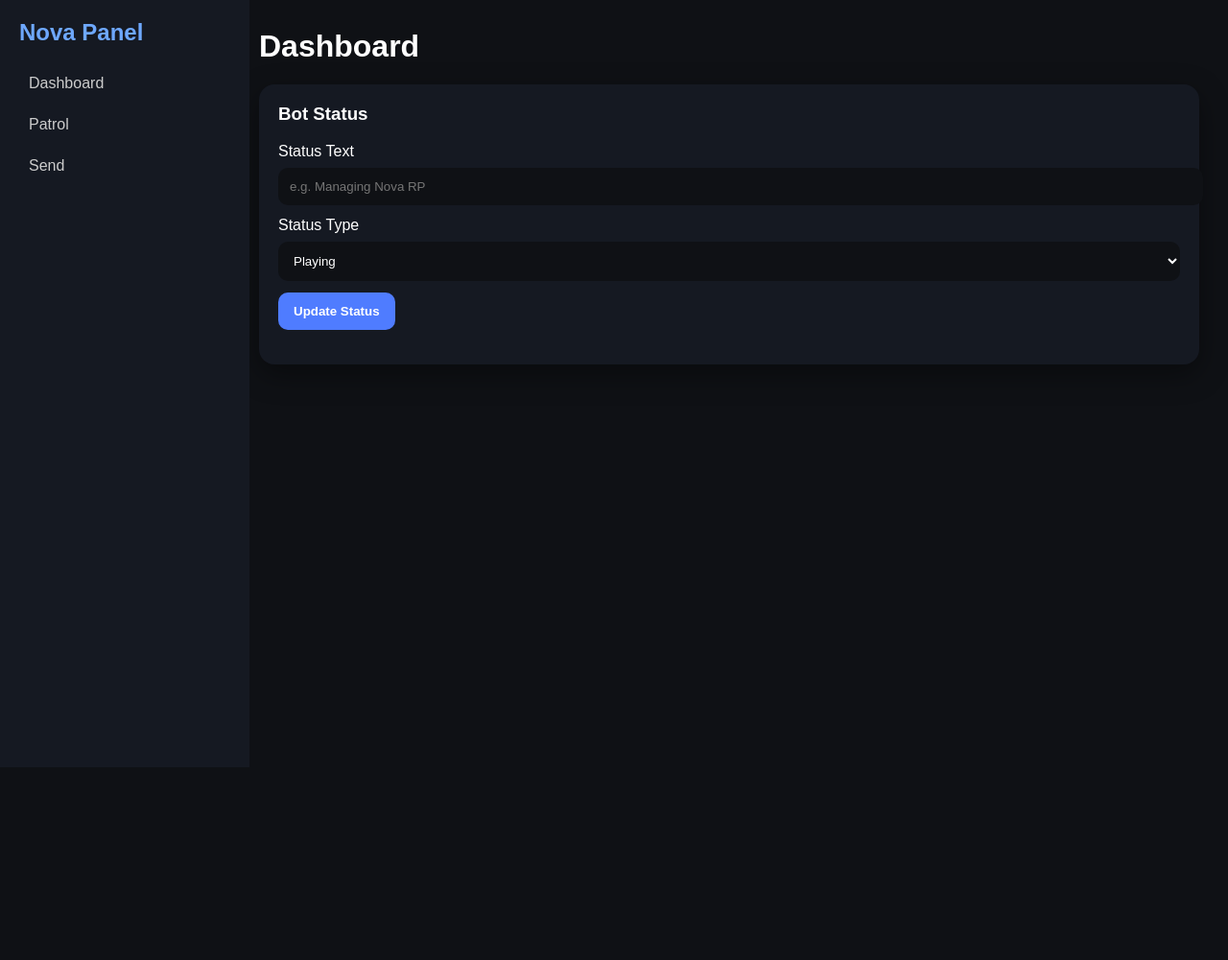
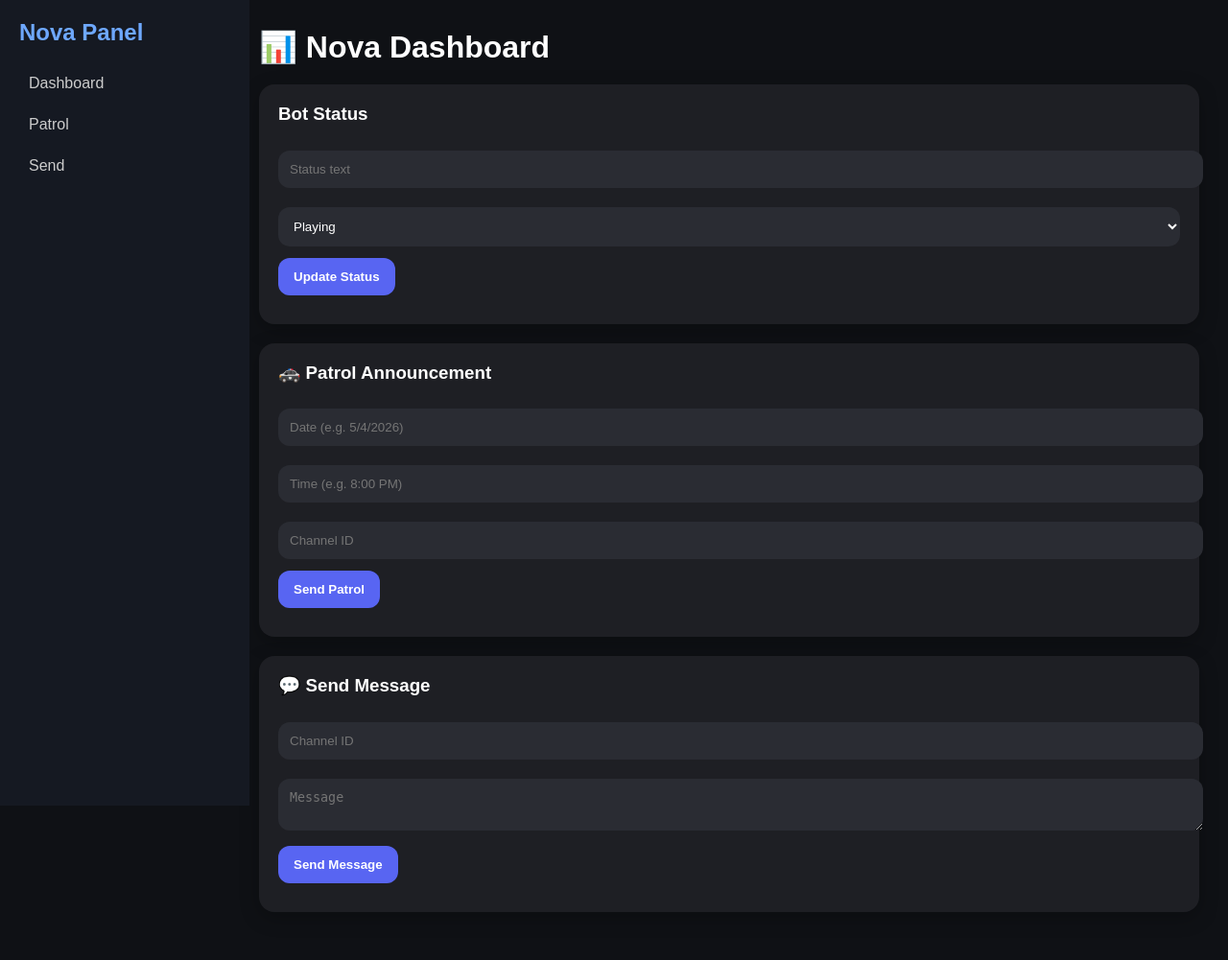
Before and after one commit to Luckystarz2/NovaRoleplayManagement, a Flask app: template dashboard/templates/dashboard.html in a window 1280 px wide. Shown: the whole page at 96% size. Before the commit the page ends 800 px from the top, so only its background shows below. Run offline with Flask 3, Linux system fonts and the light colour scheme; the template is opened without the code that fills it, so the values that code supplies are empty.

Commit message:
update bot and dashboard api

```diff
--- a/bot/main.py
+++ b/bot/main.py
@@ -6,9 +6,9 @@ import asyncio
 import threading
 from flask import Flask, request, jsonify
 
-# ------------------------
+# ======================================================
 # ENV
-# ------------------------
+# ======================================================
 TOKEN = os.getenv("DISCORD_TOKEN")
 
 intents = discord.Intents.default()
@@ -16,22 +16,34 @@ intents.message_content = True
 
 bot = commands.Bot(command_prefix="!", intents=intents)
 
-# ------------------------
+# ======================================================
 # STATUS STORAGE
-# ------------------------
+# ======================================================
 bot_status = {
     "text": "Nova Roleplay",
     "type": "playing"
 }
 
-# ------------------------
-# FLASK API
-# ------------------------
+# ======================================================
+# FLASK API (Railway)
+# ======================================================
 api = Flask(__name__)
 
-# ------------------------
+# ======================================================
+# SAFE RUN HELPER
+# ======================================================
+def safe_run(coro):
+    """
+    Runs async tasks safely on bot loop.
+    Prevents silent failures when bot is not ready.
+    """
+    if not bot.loop or not bot.is_ready():
+        raise RuntimeError("Bot is not ready yet")
+    return asyncio.run_coroutine_threadsafe(coro, bot.loop)
+
+# ======================================================
 # UPDATE STATUS
-# ------------------------
+# ======================================================
 async def update_status():
     text = bot_status["text"]
     status_type = bot_status["type"]
@@ -39,20 +51,28 @@ async def update_status():
     if status_type == "playing":
         activity = discord.Game(name=text)
     elif status_type == "watching":
-        activity = discord.Activity(type=discord.ActivityType.watching, name=text)
+        activity = discord.Activity(
+            type=discord.ActivityType.watching,
+            name=text
+        )
     elif status_type == "listening":
-        activity = discord.Activity(type=discord.ActivityType.listening, name=text)
+        activity = discord.Activity(
+            type=discord.ActivityType.listening,
+            name=text
+        )
     else:
         activity = discord.Game(name=text)
 
     await bot.change_presence(activity=activity)
 
-# ------------------------
+# ======================================================
 # READY EVENT
-# ------------------------
+# ======================================================
 @bot.event
 async def on_ready():
     print(f"Logged in as {bot.user}")
+
+    await asyncio.sleep(2)  # helps Railway stabilize
 
     try:
         synced = await bot.tree.sync()
@@ -62,23 +82,23 @@ async def on_ready():
 
     await update_status()
 
-# ------------------------
+# ======================================================
 # PREFIX COMMAND
-# ------------------------
+# ======================================================
 @bot.command()
 async def ping(ctx):
     await ctx.send("🏓 Pong!")
 
-# ------------------------
+# ======================================================
 # SLASH COMMAND: PING
-# ------------------------
+# ======================================================
 @bot.tree.command(name="ping", description="Ping bot")
 async def ping_slash(interaction: discord.Interaction):
     await interaction.response.send_message("🏓 Pong!", ephemeral=True)
 
-# ------------------------
+# ======================================================
 # SLASH COMMAND: PATROL
-# ------------------------
+# ======================================================
 @bot.tree.command(name="patrolannounce", description="Send patrol announcement")
 async def patrol(interaction: discord.Interaction, date: str, time: str):
 
@@ -86,7 +106,8 @@ async def patrol(interaction: discord.Interaction, date: str, time: str):
 
     embed = discord.Embed(
         title="🚓 Patrol Announcement",
-        description=f"📅 {date} at {time}\n\n✅ Yes\n🟠 Maybe\n❌ No",
+        description=f"📅 {date} at {time}\n\n"
+                    "✅ Yes\n🟠 Maybe\n❌ No",
         color=0x2b2d31
     )
 
@@ -99,32 +120,36 @@ async def patrol(interaction: discord.Interaction, date: str, time: str):
     await interaction.followup.send("Sent!", ephemeral=True)
 
 # ======================================================
-# 🔥 DASHBOARD API: SET STATUS
+# DASHBOARD API: SET STATUS
 # ======================================================
 @api.route("/set-status", methods=["POST"])
 def set_status():
     global bot_status
 
-    data = request.json
+    try:
+        data = request.json
 
-    bot_status = {
-        "text": data.get("text", "Nova Roleplay"),
-        "type": data.get("type", "playing")
-    }
+        bot_status = {
+            "text": data.get("text", "Nova Roleplay"),
+            "type": data.get("type", "playing")
+        }
 
-    asyncio.run_coroutine_threadsafe(update_status(), bot.loop)
+        safe_run(update_status())
 
-    return jsonify({"success": True})
+        return jsonify({"success": True})
+
+    except Exception as e:
+        return jsonify({"success": False, "error": str(e)})
 
 # ======================================================
-# 🚓 DASHBOARD API: PATROL
+# DASHBOARD API: PATROL
 # ======================================================
 @api.route("/patrol", methods=["POST"])
 def patrol_api():
-    data = request.json
+    try:
+        data = request.json
 
-    async def send():
-        try:
+        async def send():
             channel = await bot.fetch_channel(int(data["channel_id"]))
 
             embed = discord.Embed(
@@ -140,40 +165,41 @@ def patrol_api():
             await msg.add_reaction("🟠")
             await msg.add_reaction("❌")
 
-        except Exception as e:
-            print("Patrol API error:", e)
+        safe_run(send())
 
-    asyncio.run_coroutine_threadsafe(send(), bot.loop)
+        return jsonify({"success": True})
 
-    return jsonify({"success": True})
+    except Exception as e:
+        return jsonify({"success": False, "error": str(e)})
 
 # ======================================================
-# 💬 DASHBOARD API: SEND MESSAGE (THIS WAS MISSING)
+# DASHBOARD API: SEND MESSAGE
 # ======================================================
 @api.route("/send", methods=["POST"])
 def send_message():
-    data = request.json
+    try:
+        data = request.json
 
-    async def send():
-        try:
+        async def send():
             channel = await bot.fetch_channel(int(data["channel"]))
             await channel.send(data["message"])
-        except Exception as e:
-            print("Send API error:", e)
 
-    asyncio.run_coroutine_threadsafe(send(), bot.loop)
+        safe_run(send())
 
-    return jsonify({"success": True})
+        return jsonify({"success": True})
 
-# ------------------------
+    except Exception as e:
+        return jsonify({"success": False, "error": str(e)})
+
+# ======================================================
 # RUN FLASK API THREAD
-# ------------------------
+# ======================================================
 def run_api():
     api.run(host="0.0.0.0", port=5001)
 
 threading.Thread(target=run_api, daemon=True).start()
 
-# ------------------------
+# ======================================================
 # RUN BOT
-# ------------------------
+# ======================================================
 bot.run(TOKEN)
--- a/dashboard/templates/dashboard.html
+++ b/dashboard/templates/dashboard.html
@@ -1,15 +1,66 @@
 {% extends "base.html" %}
 {% block content %}
 
-<h1>Dashboard</h1>
+<style>
+.card {
+    background: #1e1f24;
+    padding: 20px;
+    border-radius: 16px;
+    margin-bottom: 20px;
+    box-shadow: 0 6px 20px rgba(0,0,0,0.25);
+}
 
+h1 {
+    margin-bottom: 20px;
+}
+
+input, select, textarea {
+    width: 100%;
+    padding: 12px;
+    margin-top: 8px;
+    margin-bottom: 12px;
+    border-radius: 12px;
+    border: none;
+    background: #2a2c33;
+    color: white;
+    outline: none;
+}
+
+button {
+    padding: 12px 16px;
+    border: none;
+    border-radius: 12px;
+    background: #5865F2;
+    color: white;
+    cursor: pointer;
+    transition: 0.2s;
+    font-weight: bold;
+}
+
+button:hover {
+    background: #4752c4;
+}
+
+.status-msg {
+    margin-top: 10px;
+    font-size: 14px;
+}
+.success {
+    color: #3ba55d;
+}
+.error {
+    color: #ed4245;
+}
+</style>
+
+<h1>📊 Nova Dashboard</h1>
+
+<!-- STATUS -->
 <div class="card">
     <h3>Bot Status</h3>
 
-    <label>Status Text</label>
-    <input id="text" placeholder="e.g. Managing Nova RP">
+    <input id="text" placeholder="Status text">
 
-    <label>Status Type</label>
     <select id="type">
         <option value="playing">Playing</option>
         <option value="watching">Watching</option>
@@ -18,27 +69,91 @@
 
     <button onclick="updateStatus()">Update Status</button>
 
-    <p id="result"></p>
+    <div id="statusResult" class="status-msg"></div>
+</div>
+
+<!-- PATROL -->
+<div class="card">
+    <h3>🚓 Patrol Announcement</h3>
+
+    <input id="date" placeholder="Date (e.g. 5/4/2026)">
+    <input id="time" placeholder="Time (e.g. 8:00 PM)">
+    <input id="channel" placeholder="Channel ID">
+
+    <button onclick="sendPatrol()">Send Patrol</button>
+
+    <div id="patrolResult" class="status-msg"></div>
+</div>
+
+<!-- SEND MESSAGE -->
+<div class="card">
+    <h3>💬 Send Message</h3>
+
+    <input id="msgChannel" placeholder="Channel ID">
+    <textarea id="message" placeholder="Message"></textarea>
+
+    <button onclick="sendMessage()">Send Message</button>
+
+    <div id="messageResult" class="status-msg"></div>
 </div>
 
 <script>
-function updateStatus() {
-    fetch("/api/status", {
+
+async function updateStatus() {
+    const res = await fetch("/api/status", {
         method: "POST",
         headers: {"Content-Type": "application/json"},
         body: JSON.stringify({
             text: document.getElementById("text").value,
             type: document.getElementById("type").value
         })
-    })
-    .then(r => r.json())
-    .then(data => {
-        document.getElementById("result").innerText = "✅ Updated!";
-    })
-    .catch(err => {
-        document.getElementById("result").innerText = "❌ Error";
     });
+
+    const data = await res.json();
+    showResult("statusResult", data);
 }
+
+async function sendPatrol() {
+    const res = await fetch("/api/patrol", {
+        method: "POST",
+        headers: {"Content-Type": "application/json"},
+        body: JSON.stringify({
+            date: document.getElementById("date").value,
+            time: document.getElementById("time").value,
+            channel_id: document.getElementById("channel").value
+        })
+    });
+
+    const data = await res.json();
+    showResult("patrolResult", data);
+}
+
+async function sendMessage() {
+    const res = await fetch("/api/send", {
+        method: "POST",
+        headers: {"Content-Type": "application/json"},
+        body: JSON.stringify({
+            channel: document.getElementById("msgChannel").value,
+            message: document.getElementById("message").value
+        })
+    });
+
+    const data = await res.json();
+    showResult("messageResult", data);
+}
+
+function showResult(id, data) {
+    const el = document.getElementById(id);
+
+    if (data && data.success) {
+        el.innerHTML = "✅ Success!";
+        el.className = "status-msg success";
+    } else {
+        el.innerHTML = "❌ Error: " + (data.error || "Unknown");
+        el.className = "status-msg error";
+    }
+}
+
 </script>
 
 {% endblock %}
```
